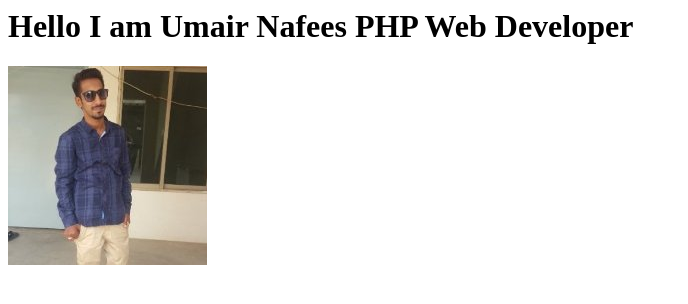
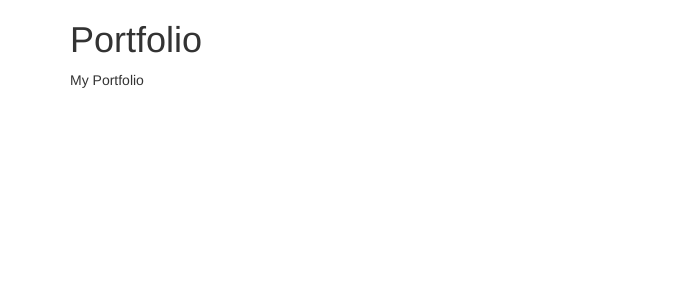
Before and after one commit to UmairNafees/umairnafees.github.io, a plain HTML site: page index.html in a window 1280 px wide. Shown: the whole page, without its empty margins (0-688 px from the left). Drawn offline with nearby package versions, Linux system fonts and the light colour scheme.

Commit message:
index.html

```diff
--- a/index.html
+++ b/index.html
@@ -1,4 +1,14 @@
-<h1>Hello I am Umair Nafees PHP Web Developer</h1>
-
-
-<img src="imgs/umair-nafees.jpg" alt="">
+<!doctype html>
+<html>
+<head>
+<link rel="stylesheet" href="https://maxcdn.bootstrapcdn.com/bootstrap/3.3.7/css/bootstrap.min.css">
+</head>
+<body>
+	<div class="container">
+    <h1> Portfolio </h1>
+    <p>
+     My Portfolio
+    </p>
+    </div>
+</body>
+</html>
```
